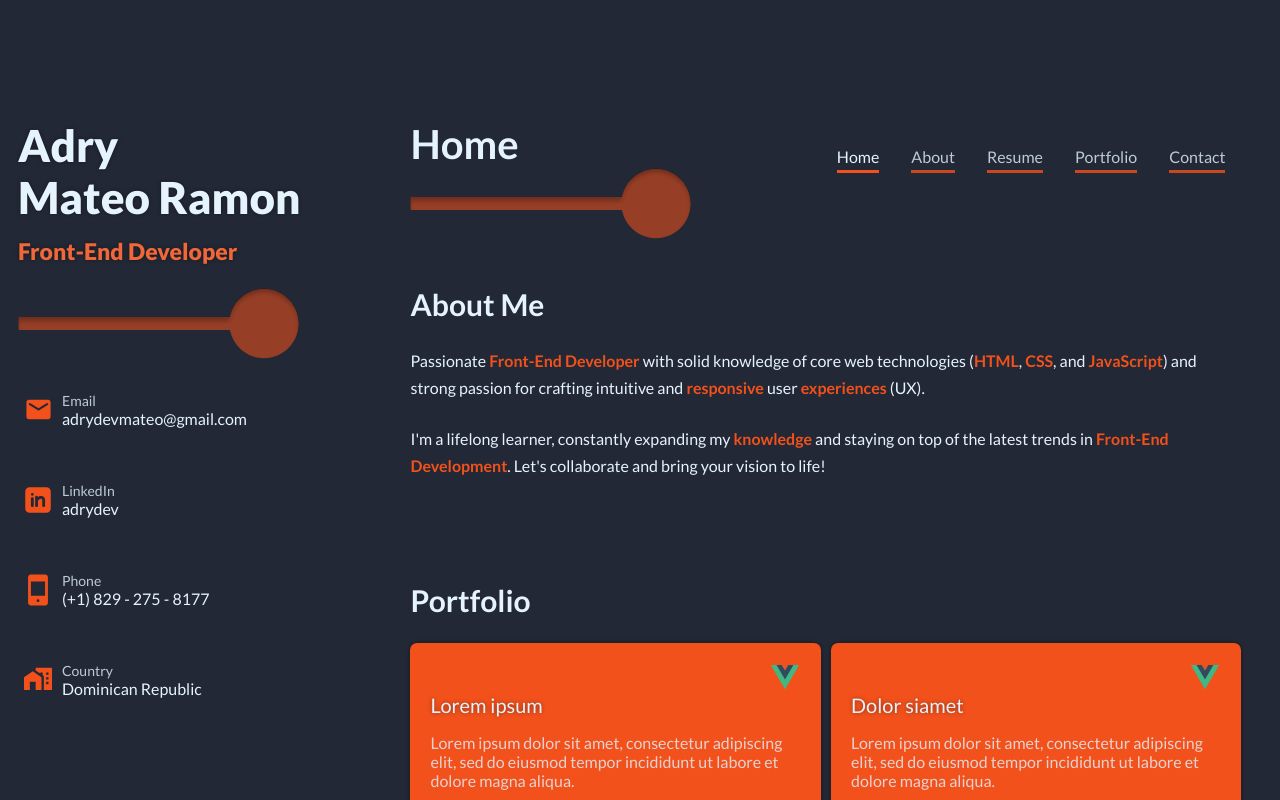
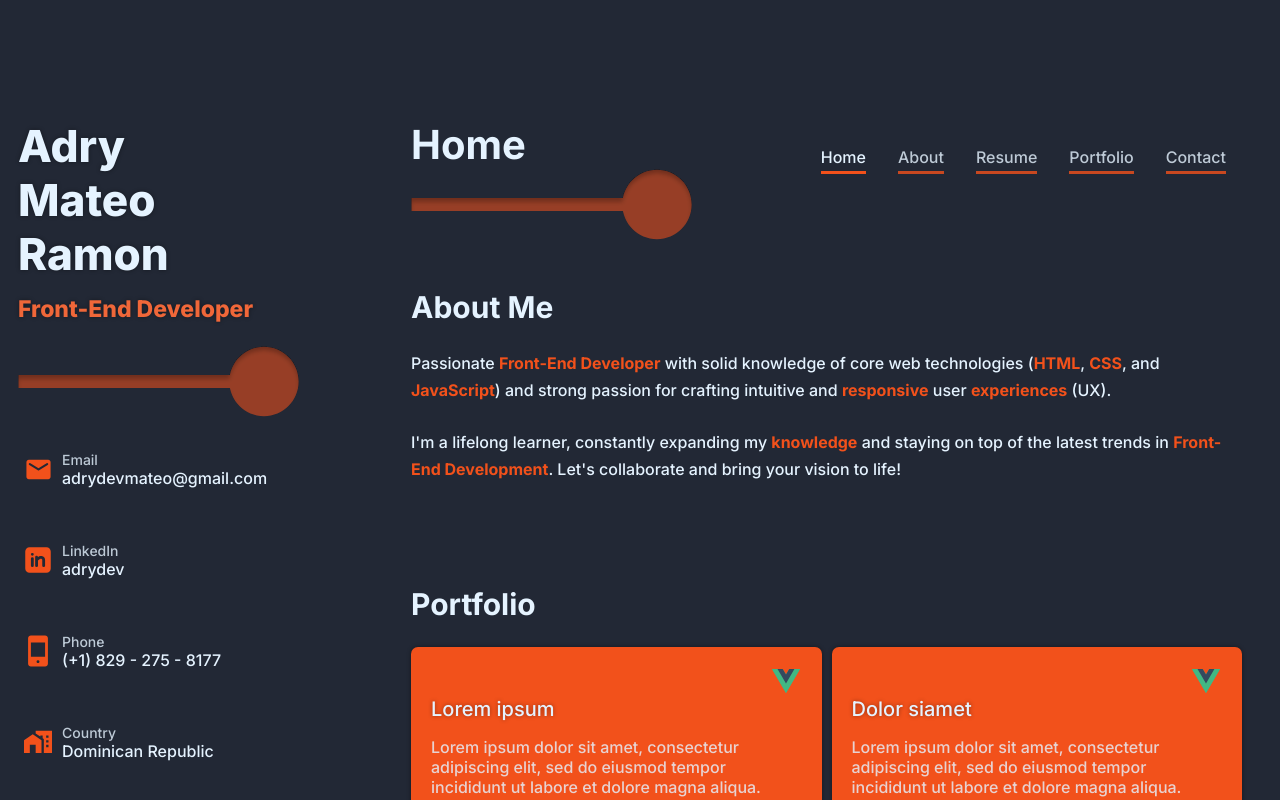
Before and after one commit to Adrydevmateo/website-vue, a Vue app: page / in a window 1280 px wide. Shown: the top 800 px of the page. Built offline with nearby package versions, Linux system fonts and the light colour scheme.

Commit message:
Changed font family from Lato to Inter

```diff
--- a/src/assets/stylesheets/main.css
+++ b/src/assets/stylesheets/main.css
@@ -1,4 +1,4 @@
-@import url("https://fonts.googleapis.com/css2?family=Lato:ital,wght@0,100;0,300;0,400;0,700;0,900;1,100;1,300;1,400;1,700;1,900&display=swap");
+@import url("https://fonts.googleapis.com/css2?family=Inter:ital,opsz,wght@0,14..32,100..900;1,14..32,100..900&display=swap");
 
 :root {
   --ebony-clay: #222835;
@@ -45,7 +45,7 @@
   --drop-shadow: drop-shadow(0 0 0.14rem var(--black));
   --box-shadow: 0 3px 4px var(--black);
 
-  --font-family: "Lato", system-ui, sans-serif;
+  --font-family: "Inter", system-ui, sans-serif;
 
   --transition-primary: 0.3s ease;
 }
@@ -71,6 +71,7 @@
 input,
 textarea {
   font-family: var(--font-family);
+  font-optical-sizing: auto;
   font-weight: var(--font-weight-medium);
   font-size: var(--font-base);
   color: var(--color-secondary);
```
